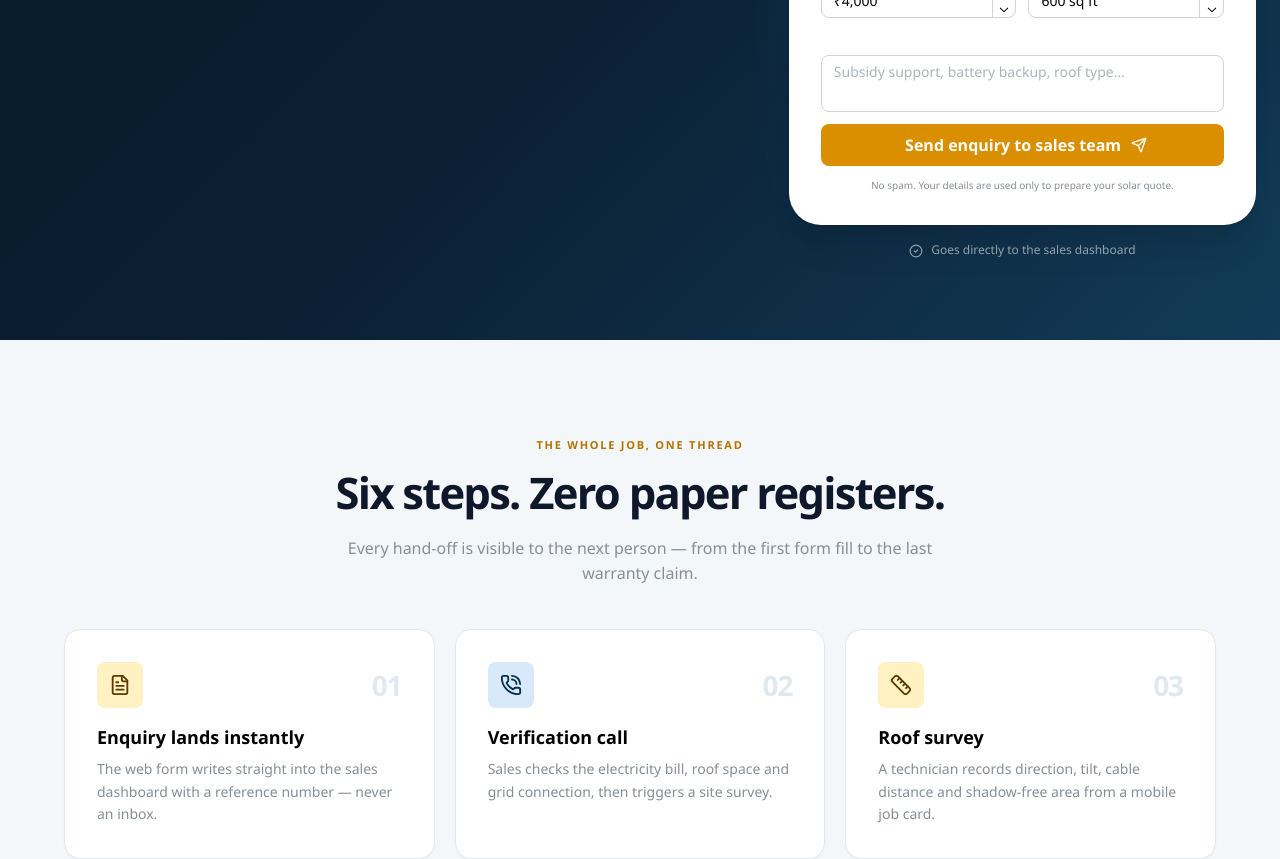
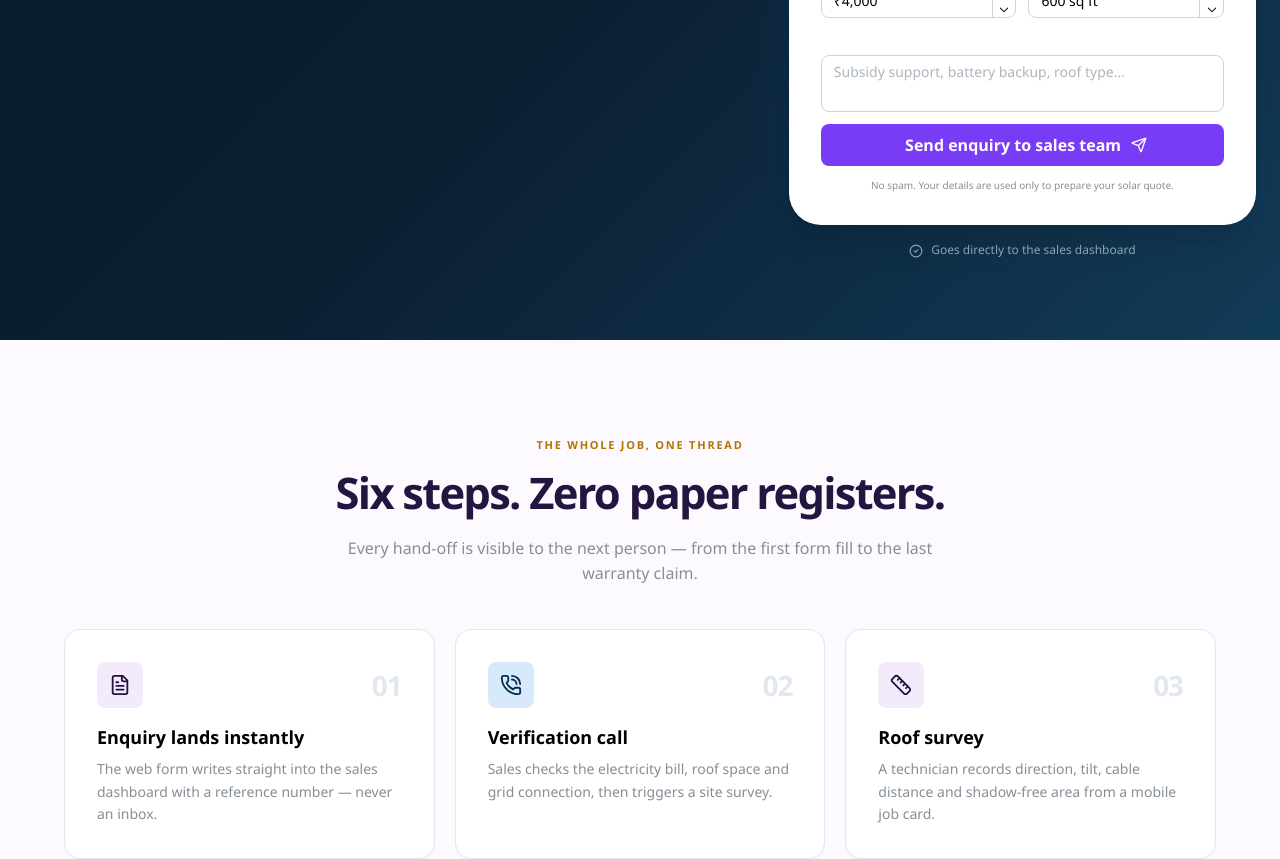
Before and after one commit to rohitsagar9/SunOdoo, a Next.js app in the folder apps/web/: page / in a window 1280 px wide. Shown: the part 660-1519 px from the top of the page. Built offline with nearby package versions, Linux system fonts and the light colour scheme; no server answers.

Commit message:
feat(ui): add light and dark mode with purple design system

```diff
--- a/apps/web/app/globals.css
+++ b/apps/web/app/globals.css
@@ -1,13 +1,42 @@
 :root {
-  --sp-navy: #0b1f33;
-  --sp-navy-2: #123b57;
-  --sp-sun: #f5a800;
-  --sp-sun-soft: #fff4d1;
+  --sp-primary: #783CF6;
+  --sp-primary-hover: #6530DC;
+  --sp-sidebar: #F8F3FF;
+  --sp-active-menu: #EBDDFF;
+  --sp-bg: #FCFAFF;
+  --sp-card: #FFFFFF;
+  --sp-headings: #24143F;
+  --sp-secondary: #786B8D;
+  --sp-border: #EDE5F7;
+  --sp-highlight: #C092FA;
+
+  /* legacy compatibility */
+  --sp-navy: #24143F;
+  --sp-navy-2: #38235E;
+  --sp-sun: #783CF6;
+  --sp-sun-soft: #F8F3FF;
   --sp-teal: #0f766e;
-  --sp-muted: #64748b;
-  --sp-border: #e2e8f0;
-  --sp-bg: #f4f7fa;
-  --sp-card: #ffffff;
+  --sp-muted: #786B8D;
+}
+
+[data-mantine-color-scheme="dark"] {
+  --sp-primary: #9B62F8;
+  --sp-primary-hover: #783CF6;
+  --sp-sidebar: #1A112E;
+  --sp-active-menu: #321B59;
+  --sp-bg: #110B1E;
+  --sp-card: #1B1230;
+  --sp-headings: #F8F3FF;
+  --sp-secondary: #B6A7D0;
+  --sp-border: #35215A;
+  --sp-highlight: #C092FA;
+
+  --sp-navy: #F8F3FF;
+  --sp-navy-2: #B6A7D0;
+  --sp-sun: #9B62F8;
+  --sp-sun-soft: #271646;
+  --sp-teal: #2dd4bf;
+  --sp-muted: #B6A7D0;
 }
 
 * {
@@ -20,7 +49,7 @@ body {
   margin: 0;
   min-height: 100%;
   background: var(--sp-bg);
-  color: #0f172a;
+  color: var(--sp-headings);
   -webkit-font-smoothing: antialiased;
   text-rendering: optimizeLegibility;
 }
@@ -31,15 +60,15 @@ a {
 }
 
 ::selection {
-  background: #ffd977;
-  color: #0b1f33;
+  background: var(--sp-highlight);
+  color: #24143F;
 }
 
 .sp-sun-gradient {
   background:
-    radial-gradient(900px 420px at 85% -10%, rgba(245, 168, 0, 0.3), transparent 60%),
-    radial-gradient(700px 500px at 0% 0%, rgba(56, 189, 248, 0.18), transparent 55%),
-    linear-gradient(135deg, #071a2b 0%, #0b1f33 55%, #123b57 100%);
+    radial-gradient(900px 420px at 85% -10%, rgba(120, 60, 246, 0.3), transparent 60%),
+    radial-gradient(700px 500px at 0% 0%, rgba(192, 146, 250, 0.18), transparent 55%),
+    linear-gradient(135deg, #180D2D 0%, #24143F 55%, #351A5E 100%);
 }
 
 .sp-glass {
@@ -49,9 +78,9 @@ a {
 }
 
 .sp-soft-card {
-  background: #fff;
+  background: var(--sp-card);
   border: 1px solid var(--sp-border);
-  box-shadow: 0 1px 2px rgba(15, 23, 42, 0.03);
+  box-shadow: 0 1px 3px rgba(36, 20, 63, 0.04);
 }
 
 .sp-hover-lift {
--- a/apps/web/app/page.tsx
+++ b/apps/web/app/page.tsx
@@ -39,6 +39,7 @@ import {
 } from '@mantine/core';
 import { Logo } from '@/components/Brand';
 import { InquiryForm } from '@/components/InquiryForm';
+import { ThemeToggle } from '@/components/ThemeToggle';
 import classes from './landing.module.css';
 
 const steps = [
@@ -186,6 +187,7 @@ export default function LandingPage() {
             <Link href="/portal">Customer portal</Link>
           </Group>
           <Group gap="sm">
+            <ThemeToggle />
             <Button variant="subtle" color="gray" component={Link} href="/login" className={classes.loginLink}>
               Staff login
             </Button>
--- a/apps/web/app/portal/page.tsx
+++ b/apps/web/app/portal/page.tsx
@@ -46,6 +46,7 @@ import type { PublicTrack } from '@/lib/types';
 import { Logo } from '@/components/Brand';
 import { StatusBadge } from '@/components/StatusBadge';
 import { EmptyState, LoadingState } from '@/components/States';
+import { ThemeToggle } from '@/components/ThemeToggle';
 
 export default function CustomerPortalPage() {
   const queryClient = useQueryClient();
@@ -130,12 +131,13 @@ export default function CustomerPortalPage() {
   const openTickets = customer?.tickets.filter((ticket) => ticket.status !== 'CLOSED') ?? [];
 
   return (
-    <Box mih="100vh" style={{ background: '#f4f7fa' }}>
+    <Box mih="100vh" style={{ background: 'var(--sp-bg)' }}>
       <Box className="sp-sun-gradient" pb={64} pt="lg">
         <Container size={1040}>
           <Group justify="space-between" align="center" wrap="wrap" gap="sm">
             <Logo href="/" light />
             <Group gap="md">
+              <ThemeToggle />
               <Button
                 component="a"
                 href="tel:+919876543210"
--- a/apps/web/app/q/[token]/page.tsx
+++ b/apps/web/app/q/[token]/page.tsx
@@ -47,6 +47,7 @@ import { formatDate, formatDateTime, formatINR, systemLabel, titleCase } from '@
 import { Logo } from '@/components/Brand';
 import { PaymentQR } from '@/components/PaymentQR';
 import { StatusBadge } from '@/components/StatusBadge';
+import { ThemeToggle } from '@/components/ThemeToggle';
 
 interface PublicQuote {
   id: string;
@@ -222,6 +223,7 @@ export default function PublicQuotePage() {
           <Group justify="space-between" align="center" wrap="wrap" gap="sm">
             <Logo href="/" light />
             <Group gap="md">
+              <ThemeToggle />
               <Button
                 component="a"
                 href="tel:+919876543210"
--- a/apps/web/components/Providers.tsx
+++ b/apps/web/components/Providers.tsx
@@ -7,7 +7,7 @@ import { AuthProvider } from '@/lib/auth';
 
 const theme = createTheme({
   primaryColor: 'sun',
-  primaryShade: { light: 6, dark: 5 },
+  primaryShade: { light: 6, dark: 6 },
   defaultRadius: 'md',
   fontFamily:
     "'Segoe UI', 'Inter', system-ui, -apple-system, BlinkMacSystemFont, 'Helvetica Neue', Arial, sans-serif",
@@ -18,16 +18,16 @@ const theme = createTheme({
   },
   colors: {
     sun: [
-      '#fff9e6',
-      '#fff1c2',
-      '#ffe08a',
-      '#ffcd4d',
-      '#ffbc24',
-      '#f5a800',
-      '#d98f00',
-      '#b37400',
-      '#8a5900',
-      '#5c3b00',
+      '#F8F3FF',
+      '#F3EAFC',
+      '#EBDDFF',
+      '#D7B9FB',
+      '#C092FA',
+      '#9B62F8',
+      '#783CF6',
+      '#6530DC',
+      '#4D21AF',
+      '#24143F',
     ],
     ocean: [
       '#eef6ff',
@@ -42,16 +42,16 @@ const theme = createTheme({
       '#04304f',
     ],
     ink: [
-      '#f4f7fa',
-      '#e6edf4',
-      '#cbd8e6',
-      '#a8bdd3',
-      '#7f9ab8',
-      '#5e7d9d',
-      '#456482',
-      '#314d68',
-      '#1f3852',
-      '#0b1f33',
+      '#FCFAFF',
+      '#F8F3FF',
+      '#EDE5F7',
+      '#EBDDFF',
+      '#C092FA',
+      '#786B8D',
+      '#6530DC',
+      '#4D21AF',
+      '#311B54',
+      '#24143F',
     ],
   },
   components: {
--- /dev/null
+++ b/apps/web/components/ThemeToggle.tsx
@@ -0,0 +1,23 @@
+'use client';
+
+import { ActionIcon, useComputedColorScheme, useMantineColorScheme } from '@mantine/core';
+import { Moon, Sun } from 'lucide-react';
+
+export function ThemeToggle() {
+  const { setColorScheme } = useMantineColorScheme();
+  const computedColorScheme = useComputedColorScheme('light', { getInitialValueInEffect: true });
+
+  return (
+    <ActionIcon
+      onClick={() => setColorScheme(computedColorScheme === 'light' ? 'dark' : 'light')}
+      variant="light"
+      color="sun"
+      size="lg"
+      radius="md"
+      aria-label="Toggle color scheme"
+      title={computedColorScheme === 'light' ? 'Switch to Dark Mode' : 'Switch to Light Mode'}
+    >
+      {computedColorScheme === 'light' ? <Moon size={18} /> : <Sun size={18} />}
+    </ActionIcon>
+  );
+}
```
Also changed, not shown: apps/web/components/dashboard/DashboardShell.tsx (+7 -5 lines).
